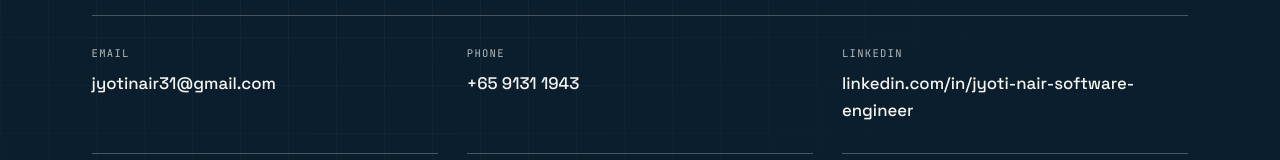
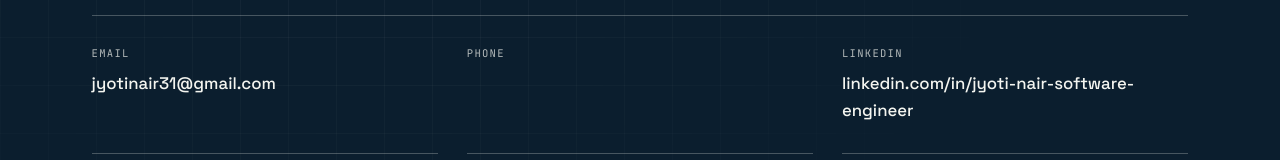
Before and after one commit to jyoti-n-a/portfolio, a plain HTML site: page index.html in a window 1280 px wide. Shown: the part 8693-8853 px from the top of the page. Drawn offline with Linux system fonts and the light colour scheme.

Commit message:
Remove phone number link from contact section
Co-Authored-By: Claude Opus 5 <noreply@anthropic.com>

```diff
--- a/index.html
+++ b/index.html
@@ -776,7 +776,6 @@
       </div>
       <div class="contact-item">
         <div class="label">Phone</div>
-        <a href="tel:+6591311943">+65 9131 1943</a>
       </div>
       <div class="contact-item">
         <div class="label">LinkedIn</div>
```
